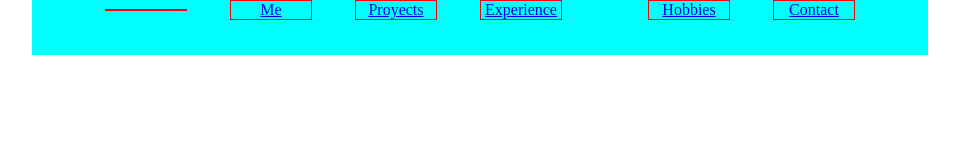
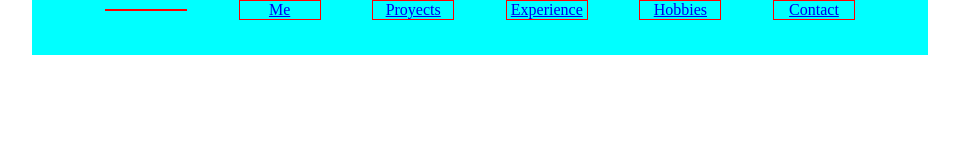
Before and after one commit to Dazriel6/Dazriel6.github.io, a plain HTML site: page index.html in a window 1280 px wide. Shown: the whole page, without its empty margins (160-1119 px from the left). Drawn offline with Linux system fonts and the light colour scheme.

Commit message:
Se corrige error de espaciado en la barra de navegacion

```diff
--- a/index.html
+++ b/index.html
@@ -5,7 +5,7 @@
     <meta http-equiv="X-UA-Compatible" content="IE=edge">
     <meta name="viewport" content="width=device-width, initial-scale=1.0">
     <title>Dan Angles</title>
-    <link rel="stylesheet" href="./normalize.css" />
+    <link rel="stylesheet" href="./normalize.css"/>
     <link rel="stylesheet" href="./styles.css" />
 </head>
 <body>
@@ -17,7 +17,7 @@
                     <li class="barElements"><!-- Espacio para el logo--></li>
                     <li class="barElements"> <a href="#">Me</a></li>
                     <li class="barElements"> <a href="#">Proyects</a> </li>
-                    <li class="barElements"> <a href="#">Experience<a> </li>
+                    <li class="barElements"> <a href="#">Experience</a> </li>
                     <li class="barElements"> <a href="#">Hobbies</a> </li>
                     <li class="barElements"> <a href="#">Contact</a> </li>
                 </ul>
```
